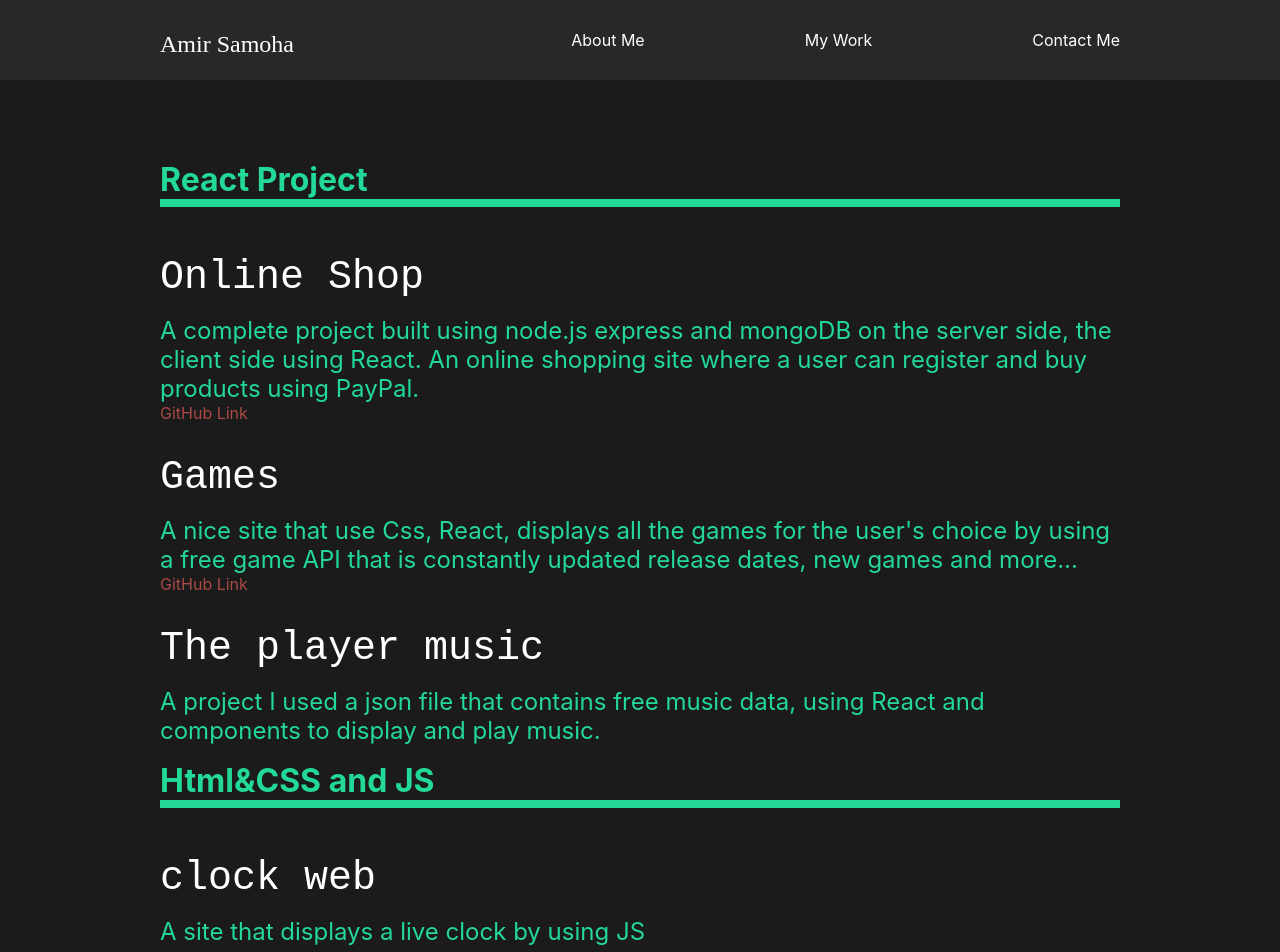
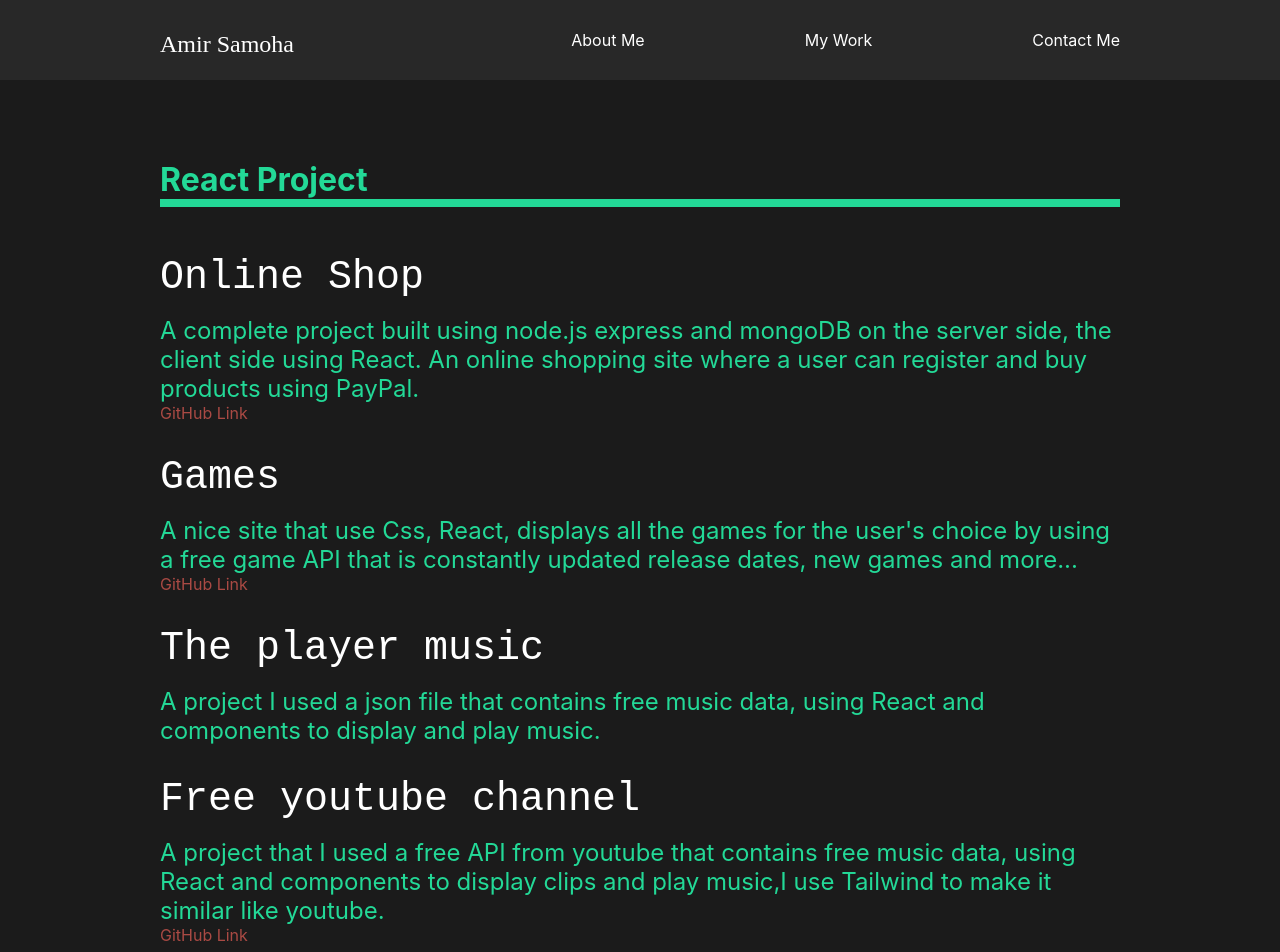
Before and after one commit to AmirSamoha/my-profile-web, a React (Create React App) app: page /work in a window 1280 px wide. Shown: the top 952 px of the page. Built offline with nearby package versions, Linux system fonts and the light colour scheme.

Commit message:
update to git

```diff
--- a/src/App.js
+++ b/src/App.js
@@ -2,9 +2,9 @@ import React from "react";
 // import global style
 import GlobalStyle from "./components/GlobalStyle";
 // import pages
-import OurWork from "./pages/OurWork";
-import ContactUs from "./pages/ContactUs";
-import AboutUs from "./pages/AboutUs";
+import MyWork from "./pages/MyWork";
+import ContactMe from "./pages/ContactMe";
+import AboutMe from "./pages/AboutMe";
 import Nav from "./components/Nav";
 //router switcher between pages
 import { Routes, Route } from "react-router-dom";
@@ -15,10 +15,10 @@ function App() {
       <GlobalStyle />
       <Nav />
       <Routes>
-        <Route path="/" exact element={<AboutUs />} />
-        <Route path="/aboutus" exact element={<AboutUs />} />
-        <Route path="/work" exact element={<OurWork />} />
-        <Route path="/contact" exact element={<ContactUs />} />
+        <Route path="/" exact element={<AboutMe />} />
+        <Route path="/aboutus" exact element={<AboutMe />} />
+        <Route path="/work" exact element={<MyWork />} />
+        <Route path="/contact" exact element={<ContactMe />} />
       </Routes>
     </div>
   );
--- a/src/components/AboutSection.js
+++ b/src/components/AboutSection.js
@@ -11,7 +11,7 @@ const AboutSection = () => {
   return (
     //styled About
     <About>
-      {/* styled Description */}
+
       <Description>
         <div className="title">
           <Hide>
@@ -35,7 +35,7 @@ const AboutSection = () => {
             </FontStyle>
           </Hide>
         </div>
-        <p>HTML | CSS | JavaScript | React.js | Node.js | MongoDB </p>
+        <p>HTML | CSS | Bootstrap | Tailwind | JavaScript | React.js | Nextjs | Node.js | MongoDB </p>
         <Link to="/contact">
           <button>Contact Me</button>
         </Link>
--- a/src/index.js
+++ b/src/index.js
@@ -13,7 +13,4 @@ root.render(
   </React.StrictMode>
 );
 
-// If you want to start measuring performance in your app, pass a function
-// to log results (for example: reportWebVitals(console.log))
-// or send to an analytics endpoint. Learn more: https://bit.ly/CRA-vitals
 reportWebVitals();
--- a/src/pages/AboutUs.js
+++ b/src/pages/AboutMe.js
@@ -5,7 +5,7 @@ import ServicesSection from "../components/ServicesSection";
 import { motion } from "framer-motion";
 import { pageAnimation } from "./animation";
 
-function AboutUs() {
+function AboutMe() {
   return (
     <motion.div
       variants={pageAnimation}
@@ -19,4 +19,4 @@ function AboutUs() {
   );
 }
 
-export default AboutUs;
+export default AboutMe;
--- a/src/pages/ContactUs.js
+++ b/src/pages/ContactMe.js
@@ -6,7 +6,7 @@ import github from "../img/github.svg";
 import linkedin from "../img/linkedin.svg";
 import { Link } from "react-router-dom";
 
-const ContactUs = () => {
+const ContactMe = () => {
   const [mail, setMail] = useState(false);
   const showMail = () => {
     setMail(!mail);
@@ -88,4 +88,4 @@ const Iconlinkedin = styled.img`
   padding-left: 16.7rem;
 `;
 
-export default ContactUs;
+export default ContactMe;
--- a/src/pages/OurWork.js
+++ b/src/pages/MyWork.js
@@ -6,7 +6,7 @@ import { Link } from "react-router-dom";
 import { motion } from "framer-motion";
 import { pageAnimation, lineAnimation } from "./animation";
 
-const OurWork = () => {
+const MyWork = () => {
   return (
     <Work variants={pageAnimation} initial="hidden" animate="show" exit="exit">
       <Project>
@@ -52,8 +52,22 @@ const OurWork = () => {
         </ProjectDescription>
       </Project>
 
+
       <Project>
-        <ProjectTitle>Html&CSS and JS</ProjectTitle>
+        <Link to="https://musictubefree.netlify.app">
+          <Title>Free youtube channel </Title>
+        </Link>
+        <ProjectDescription>
+          A project that I used a free API from youtube that contains free music data, using
+          React and components to display clips and play music,I use Tailwind to make it similar like youtube.
+          <Link to="  https://github.com/AmirSamoha/youtube-chanel">
+            <GitLink>GitHub Link</GitLink>
+          </Link>
+        </ProjectDescription>
+      </Project>
+
+      <Project>
+        <ProjectTitle>Html & CSS and JS</ProjectTitle>
         <motion.div variants={lineAnimation} className="line"></motion.div>
       </Project>
 
@@ -115,4 +129,4 @@ const GitLink = styled.div`
   color: rgb(170, 74, 68);
 `;
 
-export default OurWork;
+export default MyWork;
```
Also changed, not shown: src/components/ServicesSection.js (+3 -1 lines), src/img/me.jpeg (added).
